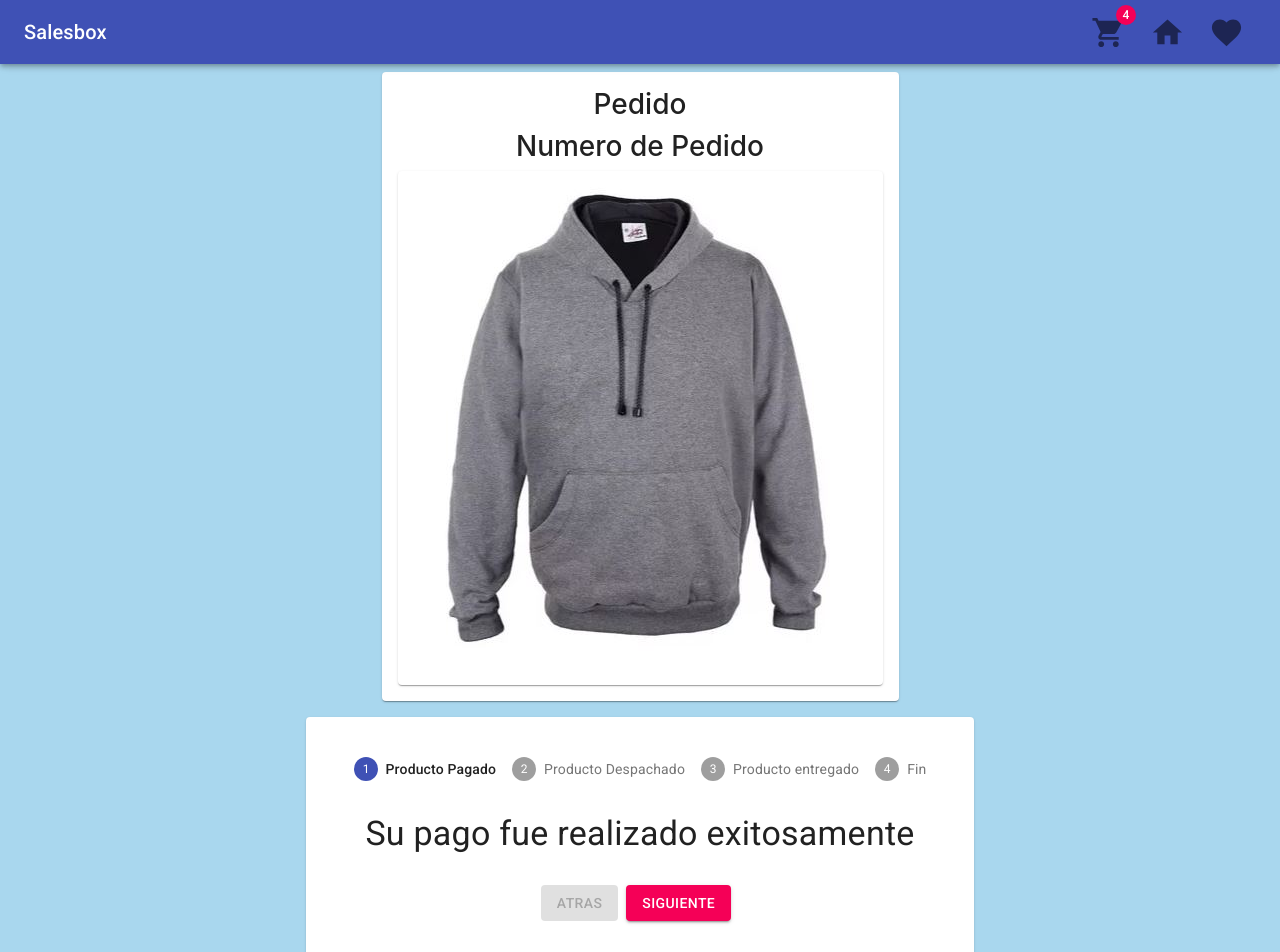
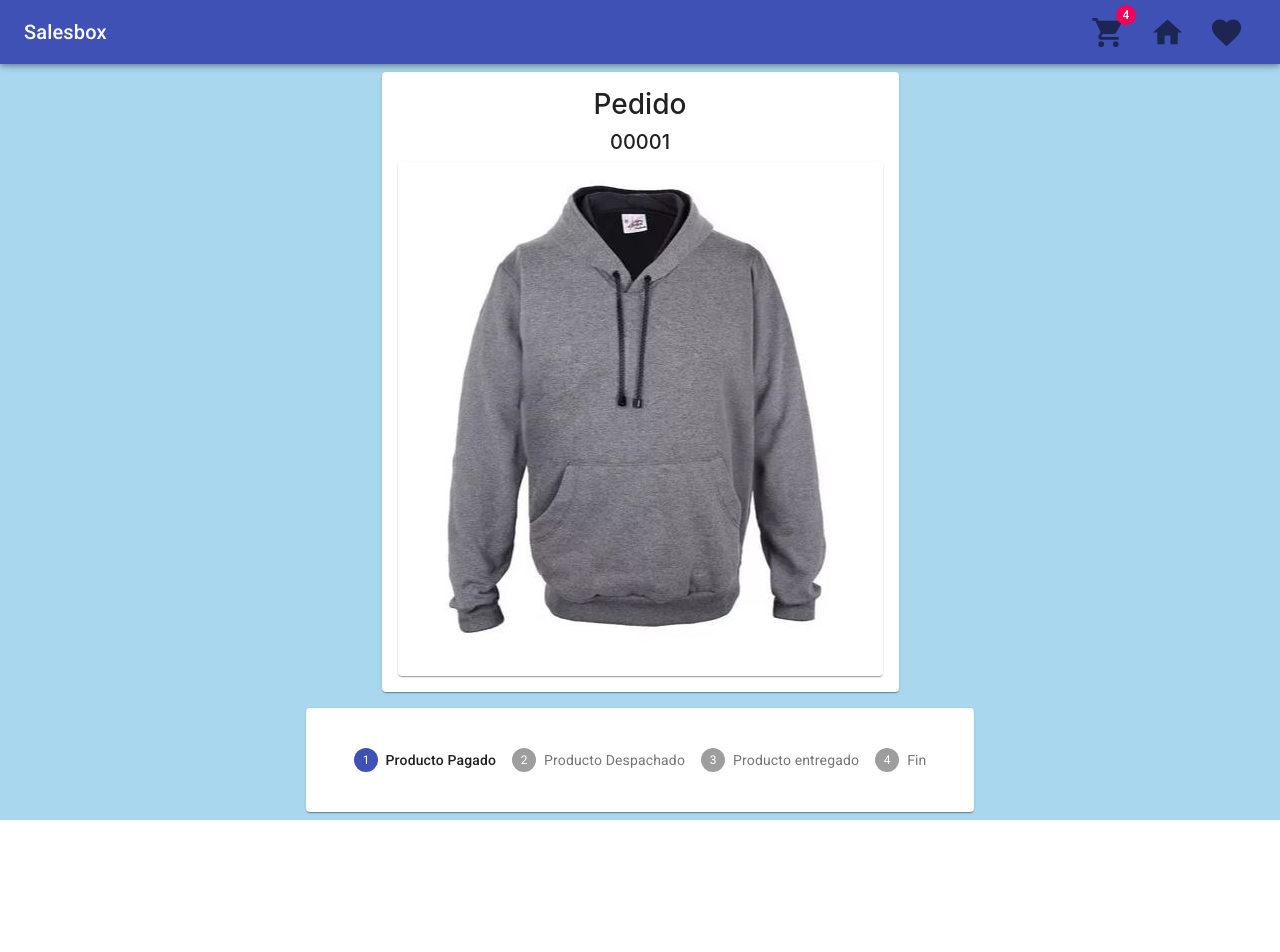
Before and after one commit to AlphaIETI/salesbox, a React (Create React App) app: page /EstadoPedido in a window 1280 px wide. Shown: the top 952 px of the page. After the commit the page ends 820 px from the top, so only its background shows below. Built offline with nearby package versions, Linux system fonts and the light colour scheme; a web font is replaced by a local one.

Commit message:
admin y user aparte

```diff
--- a/src/components/dashboard/appBar.js
+++ b/src/components/dashboard/appBar.js
@@ -141,7 +141,16 @@ export default function AppBarComponent(props) {
                 null
             }
             {localStorage.getItem('isAdmin') ?
+
                 <div>
+                    <Link to="/EstadoPedido">
+                        <IconButton aria-label="cart">
+                            <Badge badgeContent={2} color="secondary">
+                                <AssignmentOutlinedIcon fontSize="large"/>
+                            </Badge>
+                        </IconButton>
+                    </Link>
+
                     <AddProd editProducts={props.editProducts}/>
                 </div>
                 :
--- a/src/components/estadoPedido/EstadoPedido.js
+++ b/src/components/estadoPedido/EstadoPedido.js
@@ -82,7 +82,7 @@ export default function HorizontalLinearStepper() {
                 <Grid item xs={12}>
                     <Paper className={classes.paper}>
                         <h3> Pedido</h3>
-                        <h3> Numero de Pedido </h3>
+                        <h5> 00001 </h5>
                         <Grid justify={"center"} alignItems={"center"} item xs={12}>
                             <Paper className={classes.paper}>
                                 <img src={saco} className="ima-dino"/>
@@ -106,26 +106,42 @@ export default function HorizontalLinearStepper() {
                                 })}
                             </Stepper>
                             <div>
+                                {localStorage.getItem('isAdmin') ?
+                                    <div>
                                     {activeStep === steps.length ? (
-                                    <div >
-                                        <Typography align={"center"}  variant="h3" className={classes.instructions}>
+                                        <div>
+                                            <Typography align={"center"} variant="h3" className={classes.instructions}>
                                                 Fin
                                             </Typography>
-                                        <div style={{display: 'flex',  justifyContent:'center', alignItems:'center', height: '10vh'}}>
-                                            <Button variant= "contained" color="secondary" onClick={handleReset} className={classes.button}>
+                                            <div style={{
+                                                display: 'flex',
+                                                justifyContent: 'center',
+                                                alignItems: 'center',
+                                                height: '10vh'
+                                            }}>
+                                                <Button variant="contained" color="secondary" onClick={handleReset}
+                                                        className={classes.button}>
                                                     Reset
                                                 </Button>
                                             </div>
                                         </div>
                                     ) : (
-                                    <div  >
-                                        <Typography align={"center"} variant="h4" color={'white'} className={classes.instructions}>
+                                        <div>
+                                            <Typography align={"center"} variant="h4" color={'white'}
+                                                        className={classes.instructions}>
                                                 {getStepContent(activeStep)}
 
                                             </Typography>
-                                        <div style={{display: 'flex',  justifyContent:'center', alignItems:'center', height: '10vh'}}>
-                                            <span >
-                                                <Button variant="contained" color="secondary" disabled={activeStep === 0} onClick={handleBack} className={classes.button}>
+                                            <div style={{
+                                                display: 'flex',
+                                                justifyContent: 'center',
+                                                alignItems: 'center',
+                                                height: '10vh'
+                                            }}>
+                                            <span>
+                                                <Button variant="contained" color="secondary"
+                                                        disabled={activeStep === 0} onClick={handleBack}
+                                                        className={classes.button}>
                                                     Atras
                                                 </Button>
                                                 <Button
@@ -141,6 +157,21 @@ export default function HorizontalLinearStepper() {
                                         </div>
                                     )}
                                     </div>
+                                    :
+                                    null
+                                }
+                                {localStorage.getItem('isLoggedIn') && !localStorage.getItem('isAdmin') && true ?
+
+                                    <Typography align={"center"} variant="h4" color={'white'}
+                                                className={classes.instructions}>
+                                        {getStepContent(activeStep)}
+
+                                    </Typography>
+
+                                    :
+                                    null
+                                }
+                            </div>
                         </div>
                     </Paper>
                 </Grid>
```
Lines whose indentation alone changed are shown as unchanged.
